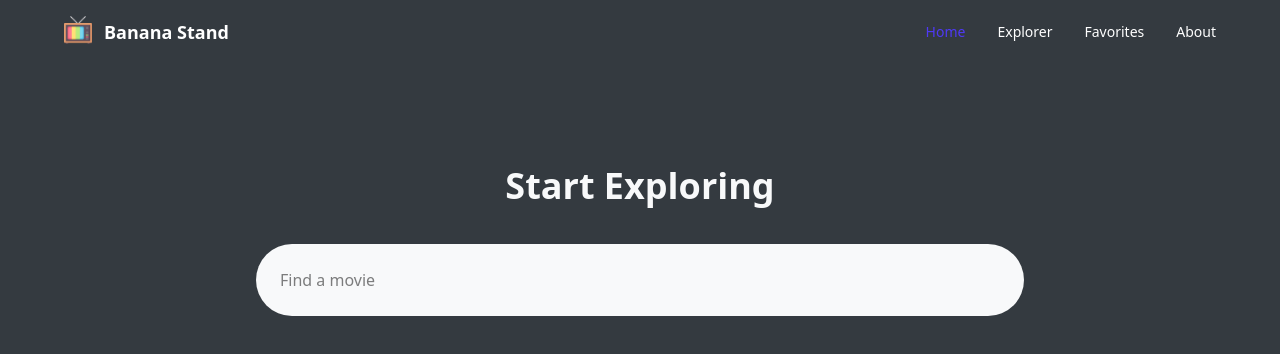
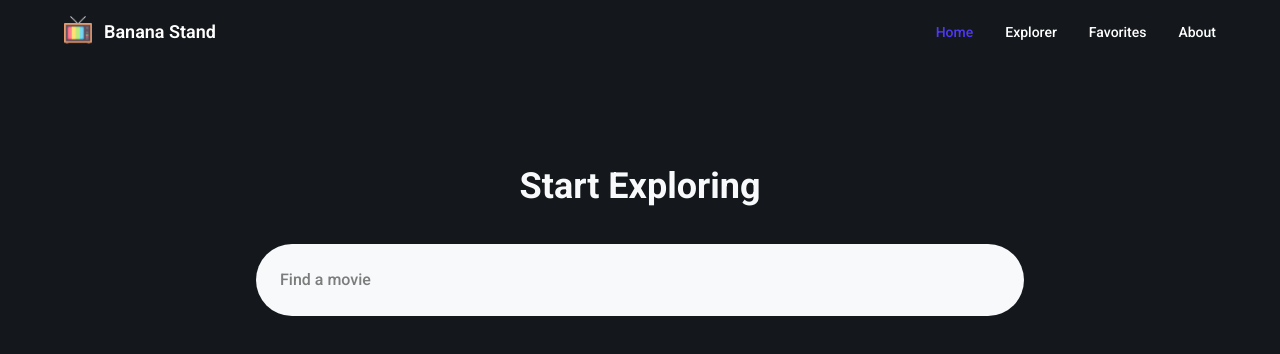
Before and after one commit to vrydberg/tv-explorer, a Vue app in the folder frontend/: page / in a window 1280 px wide. Shown: the top 354 px of the page. Built offline with nearby package versions, Linux system fonts and the light colour scheme.

Commit message:
define new custom tailwind themes

```diff
--- a/frontend/src/assets/main.css
+++ b/frontend/src/assets/main.css
@@ -1,3 +1,5 @@
+@import url('https://fonts.googleapis.com/css2?family=Rubik:ital,wght@0,300..900;1,300..900&display=swap');
+@import url('https://fonts.googleapis.com/css2?family=Roboto:ital,wght@0,100..900;1,100..900&display=swap');
 @import "tailwindcss";
 
 /* You define a @theme that can be applied to utility classes */
@@ -5,6 +7,8 @@
 /* For now, I am just going to stick with this */
 
 @theme {
+
+    /* --font-rubik: "Rubik", sans-serif; / */
     --color-steel-100: #f8f9fa;
     --color-steel-200: #e9ecef;
     --color-steel-300: #dee2e6;
@@ -14,12 +18,50 @@
     --color-steel-700: #495057;
     --color-steel-800: #343a40;
     --color-steel-900: #212529;
+    --color-steel-1000: #0a0a0b;
+
+    /* 0a0a0b */
+
+
+    --color-violet-900: #10002B; /* darkest */
+    --color-violet-800: #240046;
+    --color-violet-700: #3C096C;
+    --color-violet-600: #5A189A;
+    --color-violet-500: #7B2CBF;
+    --color-violet-400: #9D4EDD;
+    --color-violet-300: #C77DFF;
+    --color-violet-200: #E0AAFF; /* lightest */
+
+    --color-sky: #7AD7EE;
+    --color-lime: #B9EB7D;
+    --color-banana: #FFE077;
+
+    /* eigengrau */
+    --color-eigengrau-900: #14181c;
+    --color-eigengrau-800: #272b2f;
+    --color-eigengrau-700: #3b3f43;
+    --color-eigengrau-600: #515458;
+    --color-eigengrau-500: #676a6d;
+    --color-eigengrau-400: #7f8184;
+    --color-eigengrau-300: #97999b;
+    --color-eigengrau-200: #b0b2b3;
+    --color-eigengrau-100: #cacbcc;
+    --color-eigengrau-50:  #e4e5e5;
 }
 
 
+
 @layer base {
+    html {
+        /* font-family: "Rubik", sans-serif; */
+        font-family: "Roboto", sans-serif;
+    }
+
     body {
-        background-color: var(--color-steel-800);
+        background-color: #14181c;
+        /* background-color: var(--color-steel-900); */
+        margin: 0;
+        padding: 0;
     }
 
     /* h1 { font-size: var(--text-1xl); }
```
